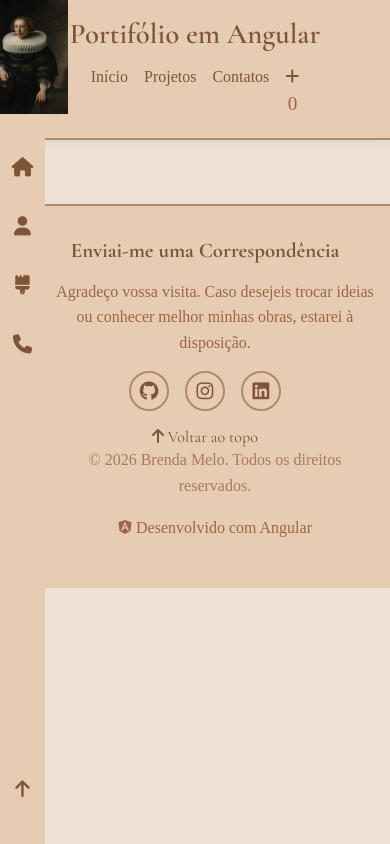
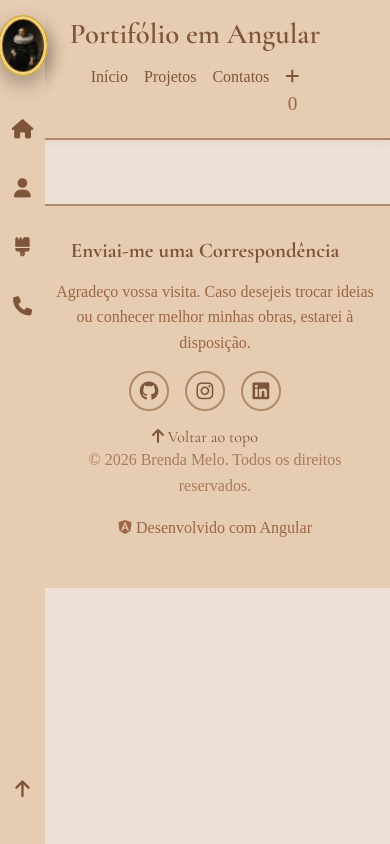
Before and after one commit to Berenda-m/portifolio-em-angular, an Angular app: page /side-bar in a window 390 px wide. Built offline with nearby package versions, Linux system fonts and the light colour scheme.

Commit message:
finaliza-side-bar

```diff
--- a/src/app/componentes/side-bar/side-bar.css
+++ b/src/app/componentes/side-bar/side-bar.css
@@ -60,7 +60,7 @@ a {
     }
 
     .mini-foto img {
-        width: 40px;
+        width: 50px;
         padding: 4px;
     }
 
--- a/src/app/componentes/side-bar/side-bar.html
+++ b/src/app/componentes/side-bar/side-bar.html
@@ -1,6 +1,6 @@
 <nav class="side-bar">
-    <div>
-<img  class="mini-foto" src="images/jose.webp" alt="foto perfil" width="90">
+    <div class="mini-foto">
+<img src="images/jose.webp" alt="foto perfil">
     </div>
     <ul>
 
```
